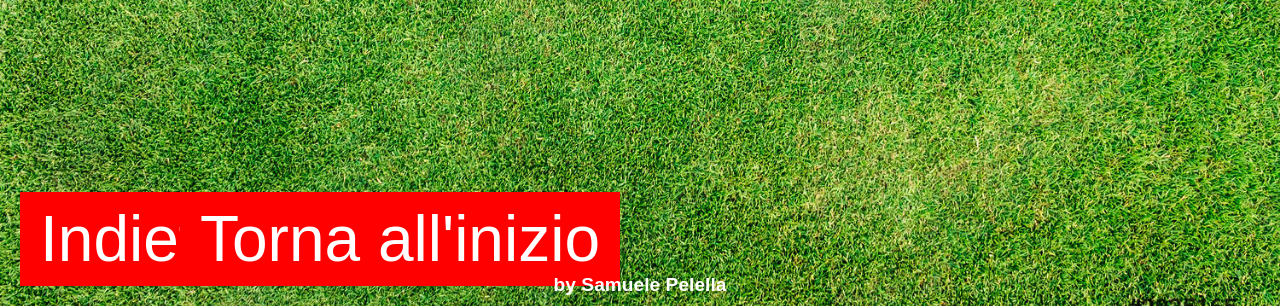
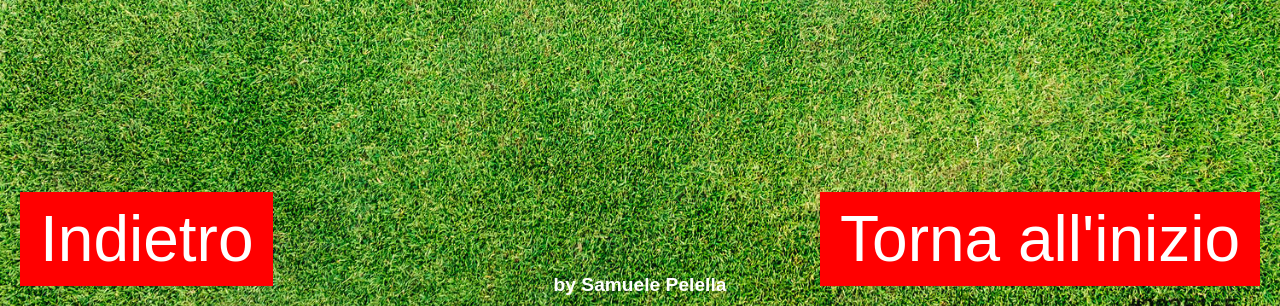
Before and after one commit to leoneinfinito/energia, a plain HTML site: page pagine/fine.html in a window 1280 px wide. Shown: the part 494-800 px from the top of the page. Drawn offline with Linux system fonts and the light colour scheme.

Commit message:
Update fine.html

```diff
--- a/pagine/fine.html
+++ b/pagine/fine.html
@@ -42,10 +42,10 @@
         .btn-bottom-left:hover {
             background-color: darkred;
         }
-        .btn-bottom-left-second {
+        .btn-bottom-right {
             position: absolute;
             bottom: 20px;
-            left: 180px; /* Posizionamento per evitare sovrapposizione con il primo bottone */
+            right: 20px;
             background-color: red;
             color: white;
             padding: 10px 20px; /* Ridotto il padding per rendere il bottone più piccolo */
@@ -53,7 +53,7 @@
             font-size: 1em; /* Ridotto il font-size per rendere il bottone più piccolo */
             cursor: pointer;
         }
-        .btn-bottom-left-second:hover {
+        .btn-bottom-right:hover {
             background-color: darkred;
         }
         .footer {
@@ -72,7 +72,7 @@
         Fine
     </div>
     <button class="btn-bottom-left" onclick="window.location.href='scheda 2.html'">Indietro</button>
-    <button class="btn-bottom-left-second" onclick="window.location.href='..index.html'">Torna all'inizio</button>
+    <button class="btn-bottom-right" onclick="window.location.href='../index.html'">Torna all'inizio</button>
     <div class="footer">
         by Samuele Pelella
     </div>
```
